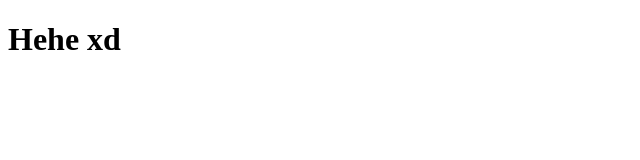
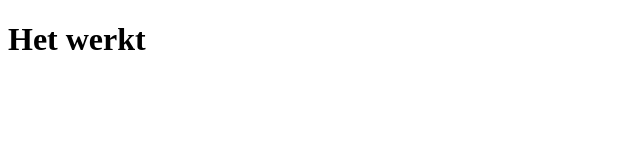
Before and after one commit to JoristerWolbeek/Een-classy-element-c99b18d0, a plain HTML site: page index.html in a window 1280 px wide. Shown: the full height of the page, 0-640 px from the left. Drawn offline with Linux system fonts and the light colour scheme.

Commit message:
Uitwerking van de exercise

```diff
--- a/index.html
+++ b/index.html
@@ -7,13 +7,10 @@
         <title>Hehe xd</title>
         <meta name="description" content="">
         <meta name="viewport" content="width=device-width, initial-scale=1">
-        <link rel="stylesheet" href="">
+        <link rel="stylesheet" href="style.css">
     </head>
     <body>
-        <h1 id="this">
-
-        </h1>
-
+        <h1>Het werkt</h1>
     <footer>
         <script src="script.js" async defer></script>
     </footer>
--- a/script.js
+++ b/script.js
@@ -1 +1 @@
-document.getElementById("this").innerHTML = document.title;
+document.querySelector("h1").classList.add("werkt");
```
Also changed, not shown: style.css (added).
